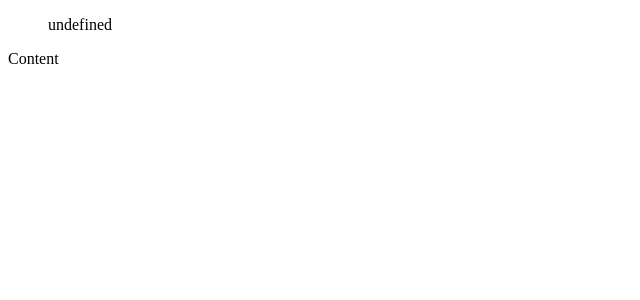
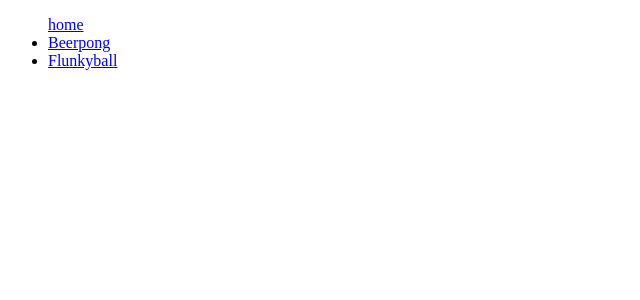
Before and after one commit to luxterful/johnnysbar_web, a Next.js app: page / in a window 1280 px wide. Shown: the top 300 px of the page, without its empty margins (0-640 px from the left). Built offline with nearby package versions, Linux system fonts and the light colour scheme.

Commit message:
added navigation

```diff
--- a/components/navbar.jsx
+++ b/components/navbar.jsx
@@ -1,21 +1,38 @@
-const Navigation = ({ allGames }) => {
-  return <ul>{"" + allGames}</ul>;
-};
+import Link from "next/link";
 
-Navigation.getInitialProps = async function() {
-  const posts = (context => {
+const Navigation = () => {
+  const games = (context => {
     const keys = context.keys();
     const values = keys.map(context);
-    const data = keys.map((key, index) => {
-      const value = values[index];
-      return value;
+    return keys.map((key, index) => {
+      // Create slug from filename
+      const slug = key
+        .replace(/^.*[\\/]/, "")
+        .split(".")
+        .slice(0, -1)
+        .join(".");
+      const { meta } = values[index];
+      return {
+        slug,
+        meta
+      };
     });
-    return data;
   })(require.context("../pages/games", true, /\.mdx$/));
 
-  return {
-    allGames: posts
-  };
+  return (
+    <ul>
+      <Link href={"/"}>
+        <a>home</a>
+      </Link>
+      {games.map(game => (
+        <li key={game.slug}>
+          <Link href={"/games/" + game.slug}>
+            <a>{game.meta.title}</a>
+          </Link>
+        </li>
+      ))}
+    </ul>
+  );
 };
 
 export default Navigation;
--- a/pages/_app.js
+++ b/pages/_app.js
@@ -1,5 +1,6 @@
 import React from "react";
 import { MDXProvider } from "@mdx-js/react";
+import Navbar from "../components/navbar";
 
 const mdComponents = {
   h1: props => <h1 style={{ color: "tomato" }} {...props} />
@@ -7,6 +8,7 @@ const mdComponents = {
 
 export default ({ Component, pageProps }) => (
   <MDXProvider components={mdComponents}>
+    <Navbar />
     <Component {...pageProps} />
   </MDXProvider>
 );
--- a/pages/games/beerpong.mdx
+++ b/pages/games/beerpong.mdx
@@ -1,6 +1,6 @@
----
-title: "Beerpong Regeln"
----
+export const meta = {
+  title: "Beerpong"
+};
 
 ## §1 Spielvorbereitung
 
--- a/pages/games/flunkyball.mdx
+++ b/pages/games/flunkyball.mdx
@@ -1,6 +1,6 @@
----
-title: "Flunkyball Regeln"
----
+export const meta = {
+  title: "Flunkyball"
+};
 
 Abegenommen vom Verein deutscher Biertrinker e. V.(VDB), Verein deutscher Flunkyballer e.V.(VDF), anonyme Alkoholiker (AA) oder auch der Bundeszentrale für gesundheitliche Aufklärung (BZgA) sind die Regeln der Johnny’s Bar. Diese “...bestechen durch ihre präzise Ausführung und Sinn für brenzlige Situationen. Außerdem sind es die einzigen Regeln des deutschen Flunkyballs, die in Paragraphenform niedergeschrieben sind” (Max Bierhals, auf dem Kongress für Alkoholismus 2014 in Pilsen)
 Die Regeln umfassen 14 Paragraphen in denen Distanzen, Getränke und die Spielvorgänge beschrieben sind.
--- a/pages/index.jsx
+++ b/pages/index.jsx
@@ -1,13 +1,7 @@
 import Navbar from "../components/navbar";
-import Content from "../components/content";
 
-const Index = props => {
-  return (
-    <div>
-      <Navbar />
-      <Content />
-    </div>
-  );
+const Index = () => {
+  return <div></div>;
 };
 
 export default Index;
```
